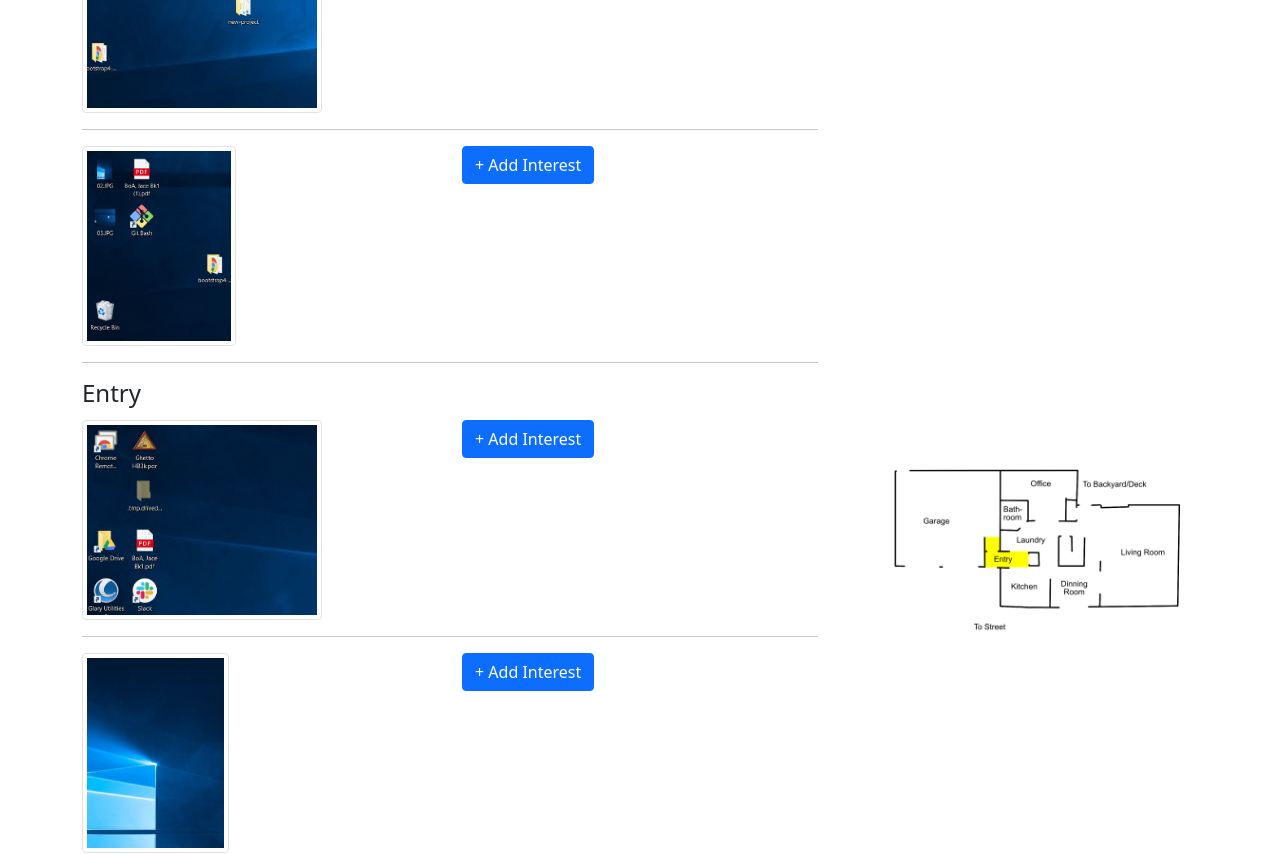
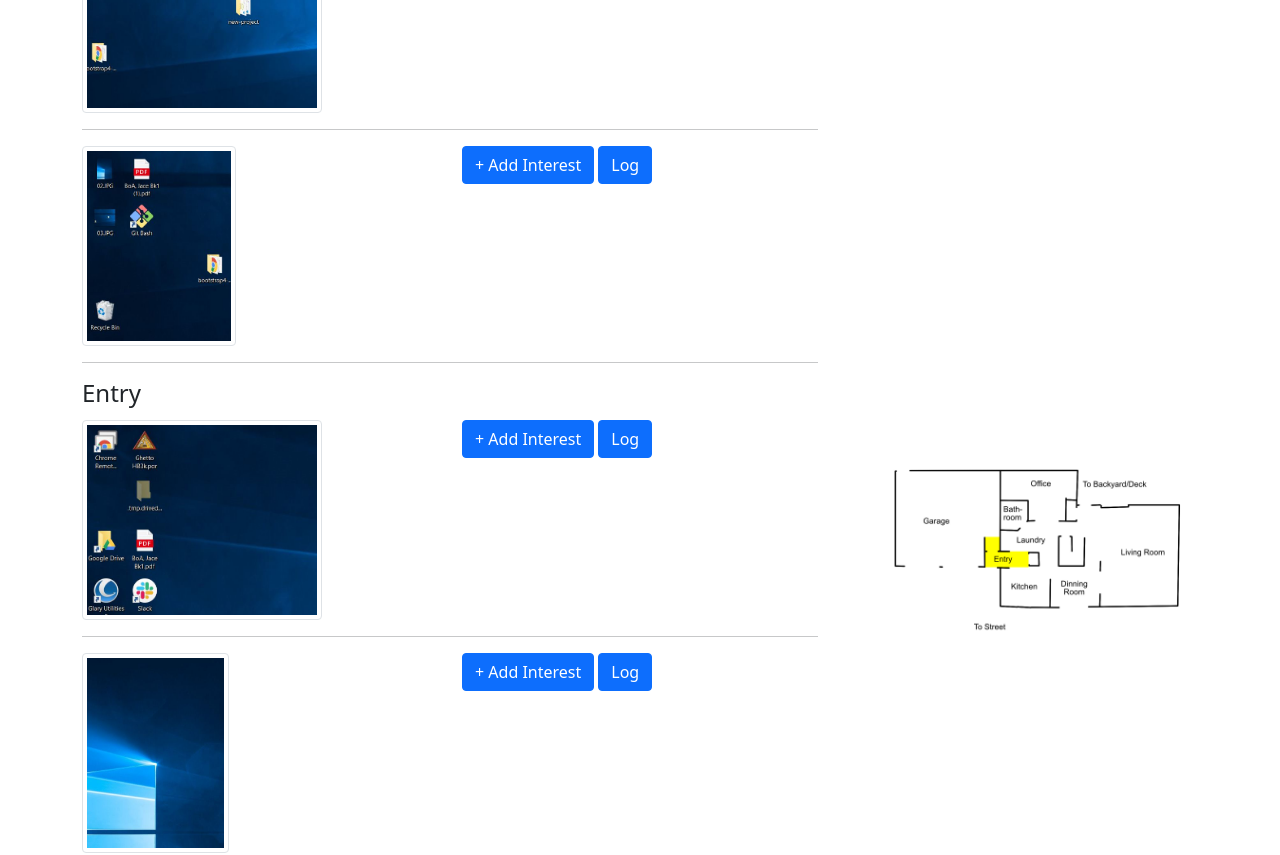
Before and after one commit to JPEdgar/dads-estate-site, a React (Create React App) app: page / in a window 1280 px wide. Shown: the part 700-1555 px from the top of the page. Built offline with nearby package versions, Linux system fonts and the light colour scheme.

Commit message:
10/1/2021, pre-cleanup.  WIll start with Context.

```diff
--- a/src/components/Floor.jsx
+++ b/src/components/Floor.jsx
@@ -3,22 +3,34 @@ import React from "react";
 // custom components
 import Room from "./Room";
 
-export default function Floor({ floorIdx, floorData, setInterests }) {
+export default function Floor({
+   floorIdx,
+   floorData,
+   interests,
+   setInterests,
+   setModType,
+   setModInfo,
+   setShow
+}) {
    // console.log("(floor.jsx) floorData = ", floorData);
 
    return (
       <>
          <h2>{floorData.floorName}</h2>
+
          {floorData.rooms.map((roomData, roomIdx) => {
             // console.log("(floor.jsx) roomData = ", roomData)
-
             return (
-               <div key={roomData.roomId}>
+               <div key={roomData.roomId} id={roomData.roomId}>
                   <Room
                      floorIdx={floorIdx}
                      roomIdx={roomIdx}
                      roomData={roomData}
+                     interests={interests}
                      setInterests={setInterests}
+                     setModType={setModType}
+                     setModInfo={setModInfo}
+                     setShow={setShow}
                   />
                </div>
             );
--- a/src/components/House.jsx
+++ b/src/components/House.jsx
@@ -8,13 +8,31 @@ import { FloorInfo, RoomInfo } from "./HouseInfo";
 // constants
 import { houseData } from "../constants/RoomsConstants";
 
-export default function House() {
-   const [interests, setInterests] = useState();
-
+export default function House({
+   setModType,
+   setModInfo,
+   interests,
+   setInterests,
+   setShow
+}) {
    useEffect(() => {
       const interestArr = [];
 
-      houseData.map((floor, floorIdx1) => { interestArr.push(FloorInfo(floor.id, floor.name, [])); floor.floorData.map((room) => { interestArr[floorIdx1].rooms.push( RoomInfo( room.roomId, room.name, room.blueprintPicture, room.sectionPictures ) ); return null; }); return null; });
+      houseData.map((floor, floorIdx1) => {
+         interestArr.push(FloorInfo(floor.id, floor.name, []));
+         floor.floorData.map((room) => {
+            interestArr[floorIdx1].rooms.push(
+               RoomInfo(
+                  room.roomId,
+                  room.name,
+                  room.blueprintPicture,
+                  room.sectionPictures
+               )
+            );
+            return null;
+         });
+         return null;
+      });
       // console.log("(house.jsx) interestArr = ", interestArr[0].rooms[0]);
       setInterests(interestArr);
    }, []);
@@ -29,7 +47,11 @@ export default function House() {
                      <Floor
                         floorIdx={floorIdx}
                         floorData={floorData}
+                        interests={interests}
                         setInterests={setInterests}
+                        setModType={setModType}
+                        setModInfo={setModInfo}
+                        setShow={setShow}
                      />
                   </div>
                );
--- a/src/components/Interest.jsx
+++ b/src/components/Interest.jsx
@@ -7,32 +7,80 @@ export default function Interest({
    floorIdx,
    roomIdx,
    sectionIdx,
+   interestIdx,
    interestData,
+   interests,
    setInterests,
+   interestState,
+   setInterestState,
+   deleteInterest,
 }) {
    // console.log("(interest.jsx) interestData = ", interestData)
-   const [interestArray, setInterestArray] = useState([]);
+   // const [interestArray, setInterestArray] = useState([]);
+   const test = async () => {
+      try {
+         const tempInterests = await fetch(interests[floorIdx]);
+
+         if (!tempInterests.ok) {
+            throw new Error(`Error status: ${tempInterests.status}`);
+         }
+         console.log("tempInterests = ", tempInterests.body);
+
+         const tempRoom = tempInterests.rooms[roomIdx];
+         // console.log("tempRoom = ", tempRoom)
+         const tempSection = tempRoom.sections[sectionIdx];
+         // console.log("tempSection = ", tempSection)
+         const tempInterest = tempSection.interests[interestIdx];
+         // console.log("tempInterest = ", tempInterest)
+         const tempDesciption = tempInterest.description;
+         // console.log(tempDesciption);
+         return await {
+            tempInterests,
+            tempRoom,
+            tempSection,
+            tempInterest,
+            tempDesciption,
+         };
+      } catch (error) {
+         console.log(error);
+      }
+   };
+
+   const temp = test().then(res => console.log(res));
 
    useEffect(() => {
-      setInterests((curr) => {
-         setInterestArray(
-            curr[floorIdx].rooms[roomIdx].sections[sectionIdx].interests
-         );
-
-         return curr;
-      });
-   }, [interestArray]);
+      // setInterests((curr) => {
+      //    setInterestArray(
+      //       curr[floorIdx].rooms[roomIdx].sections[sectionIdx].interests
+      //    );
+      //    return curr;
+      // });
+      //    console.log(desc);
+      // console.log("useEffect temp5 = ", temp5)
+      console.log(temp);
+   }, [temp]);
 
    const handleDelete = () => {
+      console.log(interestData.id);
+      // setInterests((curr) => {
+      //    let tempArr =
+      //       curr[floorIdx].rooms[roomIdx].sections[sectionIdx].interests;
+      //    tempArr = tempArr.filter((temp) => {
+      //       return temp.id !== interestData.id;
+      //    });
+      //    console.log(tempArr);
+      //    setInterestArray([...tempArr]);
+      //    return curr;
+      // });
+   };
+
+   const handleChange = (e) => {
+      // console.log(e.target.value);
+      // console.log(interests[floorIdx].rooms[roomIdx].sections[sectionIdx].interests[interestIdx].description)
       setInterests((curr) => {
-         let tempArr =
-            curr[floorIdx].rooms[roomIdx].sections[sectionIdx].interests;
-
-         tempArr = tempArr.filter((temp) => {
-            return temp.id !== interestData.id;
-         });
-         console.log(tempArr);
-         setInterestArray([...tempArr]);
+         curr[floorIdx].rooms[roomIdx].sections[sectionIdx].interests[
+            interestIdx
+         ].description = e.target.value;
          return curr;
       });
    };
@@ -45,13 +93,13 @@ export default function Interest({
                   placeholder="Describe a single item of interest"
                   as="textarea"
                   rows={1}
-                  // onChange={handleChange}
-                  // value={roomData.description}
+                  onChange={handleChange}
+                  // value={interestInfo.description}
                />
             </Col>
             <Col xs={3}>
                <Button
-                  onClick={() => handleDelete()}
+                  onClick={() => deleteInterest(interestData.id)}
                   variant="danger"
                   size="sm"
                >
--- /dev/null
+++ b/src/components/InterestModal.jsx
@@ -0,0 +1,94 @@
+import React, { useState, useEffect } from "react";
+
+// libraries
+import { Modal, Button, Image, Col, Row } from "react-bootstrap";
+
+// custom components
+import Interest from "./Interest";
+
+export default function InterestModal({
+   modInfo,
+   show,
+   setShow,
+   interests,
+   setInterests,
+}) {
+   const [currSec, setCurrSec] = useState(
+      interests[modInfo.floorInfo]?.rooms[modInfo.roomInfo]?.sections[
+         modInfo?.sectionInfo
+      ]
+   );
+
+   useEffect(() => {
+      //   console.log(modInfo);
+      //   console.log(interests[modInfo.floorInfo].rooms[modInfo.roomInfo])
+      // console.log("currSec = ", currSec);
+   }, [currSec]);
+
+   const addInterest = () => {
+      // setCurrSec((curr) => { const temp = [...curr]; temp.push(InterestInfo()); return temp; });
+   };
+   const deleteInterest = (id) => {
+      // setCurrSec((curr) => curr.filter((currInt) => currInt.id !== id));
+   };
+
+   return (
+      <div>
+         <Modal centered show={show}>
+            <Modal.Header>
+               <Modal.Title>
+                  <h2>header</h2>
+               </Modal.Title>
+            </Modal.Header>
+            <Modal.Body>
+               <Row
+                  style={
+                     {
+                        // height: "500px"
+                        // width: "90%"
+                     }
+                  }
+               >
+                  <Col xs={4}>
+                     <Image src={currSec.pic} alt="" fluid />
+                  </Col>
+                  <Col xs={8}>
+                     {
+                        // sectionData.intersts.length > 0 &&
+                        // sectionData.interests.map((interestData) => {
+                        currSec.interests.map((interestData) => {
+                           // console.log("(section.jsx) interestData = ", interestData);
+                           console.log(interestData);
+                           return (
+                              <div key={interestData.id}>
+                                 <Interest
+                                    floorIdx={modInfo.floor}
+                                    roomIdx={modInfo.room}
+                                    sectionIdx={modInfo.section}
+                                    interestData={interestData}
+                                    interests={interests}
+                                    setInterests={setInterests}
+                                    deleteInterest={deleteInterest}
+                                 />
+                              </div>
+                           );
+                        })
+                     }
+                     <Button>click</Button>
+                  </Col>
+               </Row>
+               {/* <Row>
+                  <h3>{modInfo.floorInfo}</h3>
+                  <h3>{modInfo.roomInfo}</h3>
+                  <h3>{modInfo.sectionInfo}</h3>
+               </Row> */}
+            </Modal.Body>
+            <Modal.Footer>
+               <Button variant="secondary" onClick={() => setShow(false)}>
+                  Close
+               </Button>
+            </Modal.Footer>
+         </Modal>
+      </div>
+   );
+}
--- a/src/components/Login.jsx
+++ b/src/components/Login.jsx
@@ -4,7 +4,7 @@ import React, { useState } from "react";
 import { Modal, ButtonGroup, Button, Form, Row, Col } from "react-bootstrap";
 import PhoneInput from "react-phone-input-2";
 
-export default function Login({ user, setUser, show, setShow }) {
+export default function Login({ user, setUser, show, setShow, setModType }) {
    const [tempUser, setTempUser] = useState(user);
 
    const storageName = "tempUserInfo";
--- a/src/components/Room.jsx
+++ b/src/components/Room.jsx
@@ -6,7 +6,16 @@ import { Row, Col, Image } from "react-bootstrap";
 // custom components
 import Section from "./Section";
 
-export default function Room({ floorIdx, roomIdx, roomData, setInterests }) {
+export default function Room({
+   floorIdx,
+   roomIdx,
+   roomData,
+   interests,
+   setInterests,
+   setModType,
+   setModInfo,
+   setShow
+}) {
    // console.log("(room.jsx) roomData = ", roomData);
 
    return (
@@ -19,13 +28,30 @@ export default function Room({ floorIdx, roomIdx, roomData, setInterests }) {
                      // console.log("(room.jsx) sectionData = ", sectionData)
                      return (
                         <div key={sectionData.id}>
-                           <Section floorIdx={floorIdx} roomIdx={roomIdx} sectionIdx={sectionIdx} sectionData={sectionData} setInterests={setInterests} />
+                           <Section
+                              floorIdx={floorIdx}
+                              roomIdx={roomIdx}
+                              sectionIdx={sectionIdx}
+                              sectionData={sectionData}
+                              interests={interests}
+                              setInterests={setInterests}
+                              setModType={setModType}
+                              setModInfo={setModInfo}
+                              setShow={setShow}
+                           />
                         </div>
                      );
                   })}
             </Col>
             <Col xs={5} lg={4}>
-               <Image src={roomData.blueprintPic} fluid />
+               <a
+                  href={roomData.blueprintPic}
+                  target="_blank"
+                  rel="noreferrer"
+                  style={{ cursor: "zoom-in" }}
+               >
+                  <Image src={roomData.blueprintPic} fluid />
+               </a>
             </Col>
          </Row>
       </>
--- a/src/components/Section.jsx
+++ b/src/components/Section.jsx
@@ -1,7 +1,7 @@
 import React, { useState, useEffect } from "react";
 
 // libraries
-import { Image, Row, Col, Button } from "react-bootstrap";
+import { Image, Row, Col, Button, Modal } from "react-bootstrap";
 
 // custom components
 import Interest from "./Interest";
@@ -12,39 +12,83 @@ export default function Section({
    roomIdx,
    sectionIdx,
    sectionData,
+   interests,
    setInterests,
+   setModType,
+   setModInfo,
+   setShow,
 }) {
    // console.log("(section.jsx) sectionData = ", sectionData);
-   const [updateState, setUpdateState] = useState(false);
+   const [currSec, setCurrSec] = useState(
+      interests[floorIdx].rooms[roomIdx].sections[sectionIdx].interests
+   );
 
    useEffect(() => {
-      setUpdateState(false);
-      if (updateState) {
       setInterests((curr) => {
-            const tempCurr = [...curr];
-            const loc =
-               tempCurr[floorIdx].rooms[roomIdx].sections[sectionIdx].interests;
-
-            // intake -- picId = "", room = "", fName = "", lName = "", email = "", phone = "", desc = ""
-            // return -- id: Math.random() * 1000, room: room, pictureId: picId, firstName: fName, lastName: lName, email: email, phone: phone, description: desc,
-            loc.push(InterestInfo());
+         const temp = [...curr];
+         temp[floorIdx].rooms[roomIdx].sections[sectionIdx].interests = currSec;
+         return temp;
+      });
+   }, []);
+   useEffect(() => {
+      setInterests((curr) => {
+         /* console.log(curr[floorIdx].rooms[roomIdx].sections[sectionIdx].interests)*/
+         curr[floorIdx].rooms[roomIdx].sections[sectionIdx].interests = currSec;
          return curr;
       });
-      }
-   }, [updateState]);
+   }, [currSec]);
+
+   // const loc = tempCurr[floorIdx].rooms[roomIdx].sections[sectionIdx].interests;
+
+   // InterestInfo() -- details
+   // intake -- (picId = "", room = "", fName = "", lName = "", email = "", phone = "", desc = "")
+   // return -- {id: Math.random() * 1000, room: room, pictureId: picId, firstName: fName, lastName: lName, email: email, phone: phone, description: desc}
 
    const addInterest = () => {
-      setUpdateState(true);
+      setCurrSec((curr) => {
+         const temp = [...curr];
+         temp.push(InterestInfo());
+         return temp;
+      });
+   };
+   const deleteInterest = (id) => {
+      setCurrSec((curr) => curr.filter((currInt) => currInt.id !== id));
+   };
+   const logInterests = () => {
+      console.log(interests[floorIdx].rooms[roomIdx].sections);
+   };
+
+   const handleClose = () => {
+      setShow(false);
+      // setModType(null);
+   };
+   const handleOpen = () => {
+      setShow(true);
+      setModType("Interest");
+      setModInfo((curr) => ({
+         ...curr,
+         floorInfo: floorIdx,
+         roomInfo: roomIdx,
+         sectionInfo: sectionIdx,
+      }));
    };
 
    return (
       <>
          <Row className="mt-1">
             <Col>
-               <Image src={sectionData.pic} style={{ height: "200px", width: "auto" }} thumbnail />
+               <Image
+                  onClick={() => handleOpen()}
+                  src={sectionData.pic}
+                  style={{ height: "200px", width: "auto", cursor: "zoom-in" }}
+                  thumbnail
+               />
             </Col>
             <Col>
-               {sectionData.interests.map((interestData) => {
+               {
+                  // sectionData.intersts.length > 0 &&
+                  // sectionData.interests.map((interestData) => {
+                  currSec.map((interestData, interestIdx) => {
                      // console.log("(section.jsx) interestData = ", interestData);
                      return (
                         <div key={interestData.id}>
@@ -52,22 +96,30 @@ export default function Section({
                               floorIdx={floorIdx}
                               roomIdx={roomIdx}
                               sectionIdx={sectionIdx}
+                              interestIdx={interestIdx}
                               interestData={interestData}
+                              interests={interests}
                               setInterests={setInterests}
+                              deleteInterest={deleteInterest}
                            />
                         </div>
                      );
-               })}
+                  })
+               }
                <Button onClick={() => addInterest()}>+ Add Interest</Button>
+               <Button onClick={() => logInterests()} className="mx-1">
+                  {" "}
+                  Log{" "}
+               </Button>
             </Col>
          </Row>
+
          <hr />
       </>
    );
 }
 
 /*
-
 import React, { useState } from "react";
 
 // libraries
--- a/src/pages/Home.jsx
+++ b/src/pages/Home.jsx
@@ -5,21 +5,48 @@ import { Container } from "react-bootstrap";
 
 // custom components
 import Login from "../components/Login";
+import InterestModal from "../components/InterestModal";
 import NavBar from "../components/NavBar";
 import House from "../components/House";
 
 const resetUser = () => {
    // return { firstName: "", lastName: "", email: "", phone: null };
-   return { firstName: "first", lastName: "last", email: "", phone: null };
+   return {
+      firstName: "first",
+      lastName: "last",
+      email: "email@email.com",
+      phone: null,
+   };
 };
 
 export default function Home() {
+   const [interests, setInterests] = useState();
    const [user, setUser] = useState(resetUser);
+   // const [show, setShow] = useState(true);
    const [show, setShow] = useState(false);
+   const [modType, setModType] = useState("Login");
+   const [modInfo, setModInfo] = useState({
+      floorInfo: 0,
+      roomInfo: 0,
+      sectionInfo: 0,
+   });
 
    return (
       <>
-         <Login user={user} setUser={setUser} setShow={setShow} show={show} />
+         {show && modType === "Login" && (
+            <Login
+               user={user}
+               setUser={setUser}
+               setShow={setShow}
+               show={show}
+               setModType={setModType}
+            />
+         )}
+         {show && modType === "Interest" && (
+            <>
+               <InterestModal modInfo={modInfo} show={show} setShow={setShow} interests={interests} setInterests={setInterests} />
+            </>
+         )}
          {/* {user.firstName && user.lastName && user.email && user.phone && (  */}
          <Container className=" mt-1" id="home" fluid="md">
             <NavBar
@@ -28,8 +55,15 @@ export default function Home() {
                setShow={setShow}
                resetUser={resetUser}
             />
-            <House />
+            <House
+               interests={interests}
+               setInterests={setInterests}
+               setModType={setModType}
+               setModInfo={setModInfo}
+               setShow={setShow}
+            />
          </Container>
+         {/* )} */}
       </>
    );
 }
```
Lines whose indentation alone changed are shown as unchanged.
